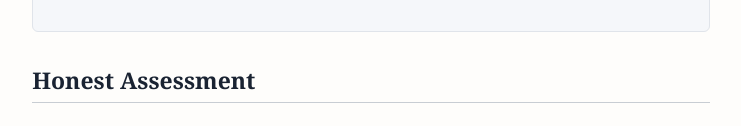
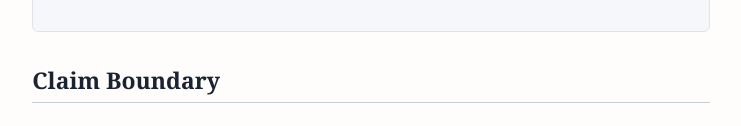
Before and after one commit to HamedMP/collatz-fmf, a plain HTML site: page site/index.html in a window 1280 px wide. Shown: the part 1895-2021 px from the top of the page, without its empty margins (269-1010 px from the left). Drawn offline with nearby package versions, Linux system fonts and the light colour scheme.

Commit message:
Refine claim-boundary wording

```diff
--- a/site/index.html
+++ b/site/index.html
@@ -83,7 +83,7 @@
   </ul>
 </div>
 
-<h2>Honest Assessment</h2>
+<h2>Claim Boundary</h2>
 
 <div class="callout honest">
   <h3>What is proved</h3>
```
Also changed, not shown: 4 other files.
